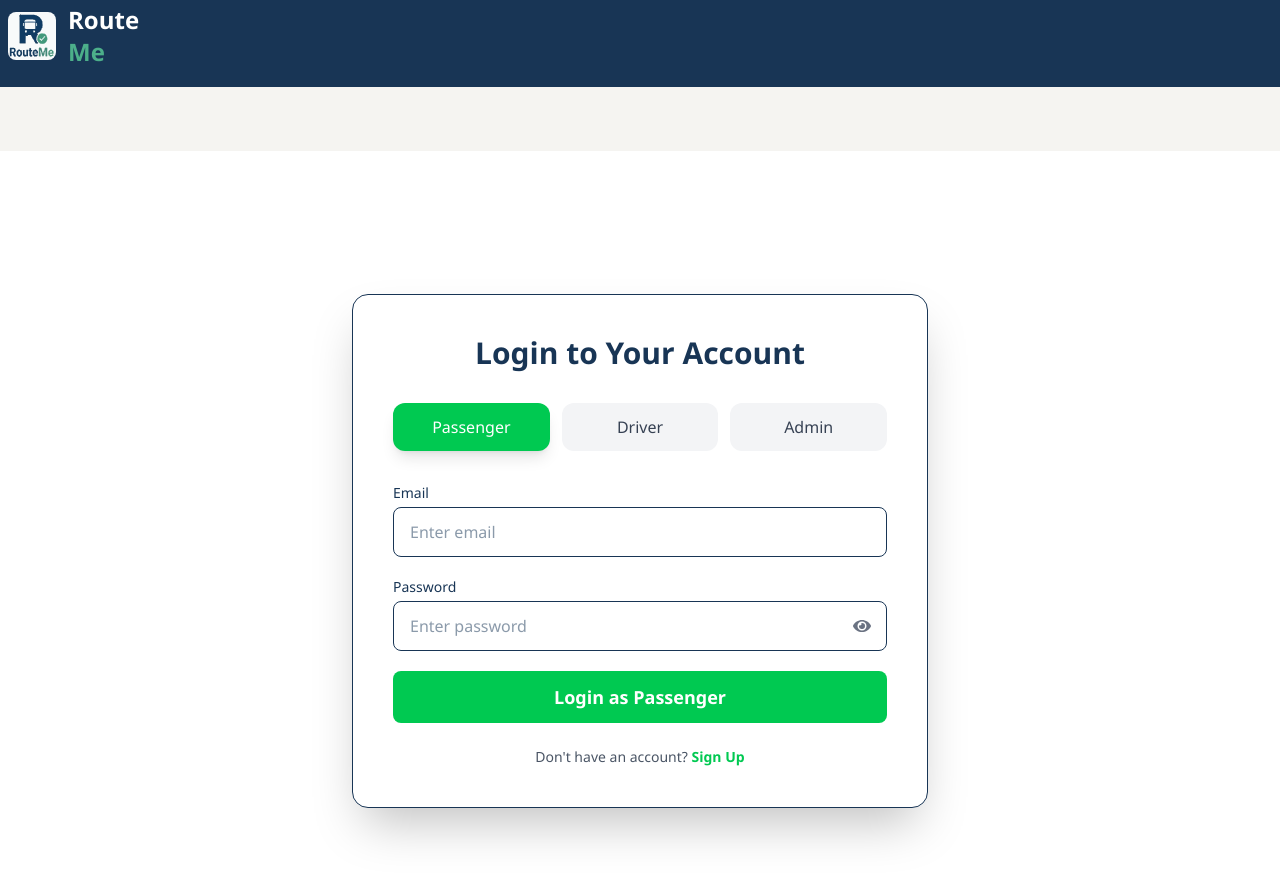
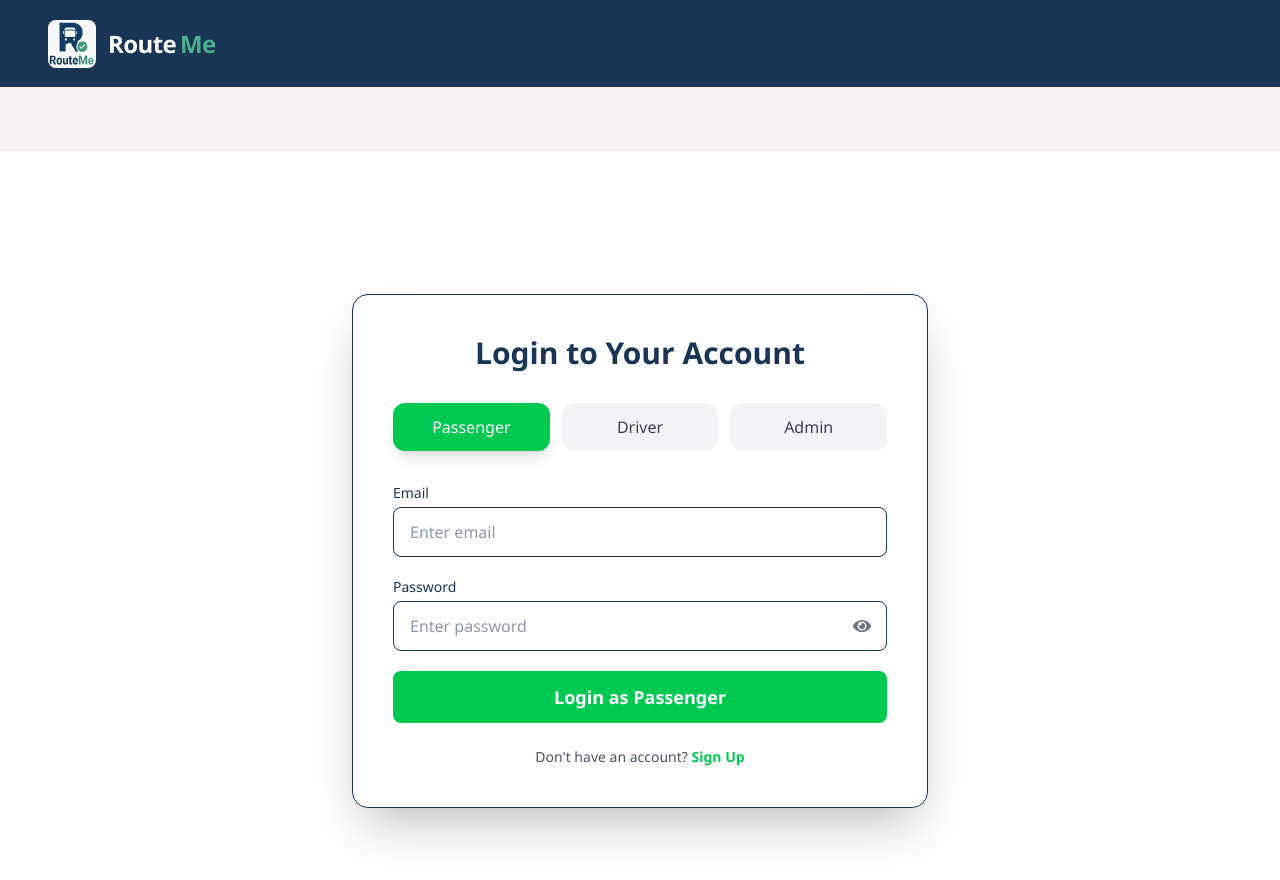
Before and after one commit to RouteMe-Transit/routeme-admin-web-frontend-, a Next.js app in the folder frontend/: page /login in a window 1280 px wide. Shown: the top 880 px of the page. Built offline with nearby package versions, Linux system fonts and the light colour scheme; no server answers.

Commit message:
logo centered

```diff
--- a/frontend/app/(auth)/layout.tsx
+++ b/frontend/app/(auth)/layout.tsx
@@ -8,7 +8,11 @@ type AuthLayoutProps = {
 export default function AuthLayout({ children }: AuthLayoutProps) {
 	return (
 		<div className="relative min-h-screen">
-			<div className="absolute top-0 left-0 h-[87px] w-full  bg-[#183555] sticky" ><LogoNname/></div>
+			<div className="absolute top-0 left-0 h-[87px] w-full bg-[#183555] sticky">
+				<div className="mx-auto max-w-7xl px-4 sm:px-6 lg:px-12 flex items-center h-full">
+					<LogoNname />
+				</div>
+			</div>
 
 			<div className="pt-16">{children}</div>
 		</div>
--- a/frontend/app/api/mock/routes/[id]/route.ts
+++ b/frontend/app/api/mock/routes/[id]/route.ts
@@ -1,7 +1,7 @@
 import { NextResponse } from "next/server";
 
-export async function GET(req: Request, { params }: { params: { id: string } }) {
-  const { id } = params;
+export async function GET(req: Request, { params }: { params: Promise<{ id: string }> }) {
+  const { id } = await params;
 
   const details = {
     r1: {
--- a/frontend/app/components/logoNname/logoNname.tsx
+++ b/frontend/app/components/logoNname/logoNname.tsx
@@ -1,11 +1,18 @@
 import Image from "next/image";
 export default function LogoNname() {
     return (
-        <div className="flex min-w-0 items-center gap-3 px-2 py-1">
-            <Image src="/routeMeLogo.svg" alt="RouteMe Logo" width={100} height={100} className="w-12 h-12 rounded-lg" />
-            <div className="flex flex-col leading-none">
-                <span className="text-2xl font-bold text-white">Route</span>
-                <span className="text-2xl font-bold text-[#4CAF8A]">Me</span>
+        <div className="flex items-center gap-3 min-w-0">
+            <Image
+                src="/routeMeLogo.svg"
+                alt="RouteMe Logo"
+                width={100}
+                height={100}
+                className="w-10 h-10 sm:w-12 sm:h-12 rounded-lg flex-shrink-0"
+            />
+
+            <div className="flex items-center leading-none whitespace-nowrap">
+                <span className="text-lg sm:text-2xl font-extrabold text-white tracking-tight">Route</span>
+                <span className="text-lg sm:text-2xl font-extrabold text-[#4CAF8A] ml-1 tracking-tight">Me</span>
             </div>
         </div>
     );
--- a/frontend/app/components/navBar/NavbarData.tsx
+++ b/frontend/app/components/navBar/NavbarData.tsx
@@ -11,7 +11,7 @@ export default function Navbar() {
 
     return (
         <div className="sticky top-0 z-50 w-full bg-[#183555] shadow-lg">
-            <div className="mx-auto flex w-full max-w-7xl items-center justify-between px-4 py-3 sm:px-6">
+            <div className="page-container flex w-full items-center justify-between py-3">
                 {/* Logo */}
                 <div className="flex min-w-0 items-center gap-3">
                     <LogoNname />
--- a/frontend/app/components/sideBar/Sidebar.tsx
+++ b/frontend/app/components/sideBar/Sidebar.tsx
@@ -315,7 +315,7 @@ export default function Sidebar({ role, gpsEnabled, onGpsToggle }: Props) {
       <div
         className={`fixed inset-y-0 left-0 z-1201 flex h-dvh w-70 -translate-x-full flex-col overflow-y-auto bg-[#122843] text-white shadow-2xl transition-transform duration-300 ease-in-out md:sticky md:top-0 md:z-20 md:h-dvh md:self-start md:shrink-0 md:w-96.25 md:translate-x-0 ${mobileMenuOpen ? "translate-x-0" : ""} ${role === "passenger" ? "passenger-sidebar" : ""} ${role === "bus" ? "bus-sidebar" : ""} ${role === "admin" ? "admin-sidebar" : ""}`}
       >
-        <div className="pt-4 md:pt-0">
+        <div className="pt-4 pb-4 px-6 md:pt-6">
           <LogoNname />
         </div>
 
--- a/frontend/app/globals.css
+++ b/frontend/app/globals.css
@@ -2,6 +2,31 @@
 
 
 @import "leaflet/dist/leaflet.css";
+
+:root {
+    --page-container-max-width: 80rem;
+    --page-container-padding: 1rem;
+}
+
+@media (min-width: 640px) {
+    :root {
+        --page-container-padding: 1.5rem;
+    }
+}
+
+@media (min-width: 1024px) {
+    :root {
+        --page-container-padding: 3rem;
+    }
+}
+
+.page-container {
+    margin-left: auto;
+    margin-right: auto;
+    max-width: var(--page-container-max-width);
+    padding-left: var(--page-container-padding);
+    padding-right: var(--page-container-padding);
+}
 
 body {
     background: #f5f4f1;
--- a/frontend/app/page.tsx
+++ b/frontend/app/page.tsx
@@ -34,8 +34,9 @@ export default function Home() {
       <main className="w-full">
         <Navbar />
 
-        <section className="overflow-hidden bg-[#183555] px-4 py-16 sm:px-6 lg:px-12">
-          <div className="mx-auto flex max-w-7xl flex-col gap-10 lg:flex-row lg:items-center lg:gap-16">
+        <section className="overflow-hidden bg-[#183555] py-16">
+          <div className="page-container">
+            <div className="flex flex-col gap-10 lg:flex-row lg:items-center lg:gap-16">
               <div className="max-w-2xl">
                 <div className="inline-flex items-center gap-2 rounded-full border border-[#50B18D]/30 bg-[#50B18D]/15 px-4 py-2 text-sm font-semibold text-green-100 shadow-sm">
                   <FaCircle className="text-green-400 animate-pulse" />
@@ -107,10 +108,11 @@ export default function Home() {
                 </div>
               </div>
             </div>
+          </div>
         </section>
 
-        <section className="bg-slate-50 px-4 py-12 sm:px-6 lg:px-12">
-          <div className="mx-auto max-w-7xl">
+          <section className="bg-slate-50 py-12">
+            <div className="page-container">
               <div className="grid gap-6 md:grid-cols-3">
                 <div className="rounded-3xl bg-white p-6 shadow-sm border border-slate-200">
                   <h3 className="text-xl font-semibold text-slate-900">Real-time bus location</h3>
@@ -128,8 +130,9 @@ export default function Home() {
             </div>
           </section>
 
-        <footer className="bg-[#183555] px-4 py-10 text-white sm:px-6 lg:px-12">
-          <div className="mx-auto grid max-w-7xl gap-10 lg:grid-cols-3">
+          <footer className="bg-[#183555] py-10 text-white">
+            <div className="page-container">
+                <div className="grid gap-10 lg:grid-cols-3">
                 <div>
                   <LogoNname />
                   <p className="mt-4 max-w-md text-sm text-slate-300">
@@ -167,6 +170,7 @@ export default function Home() {
                 <Link href="/terms" className="hover:text-[#50B18D]">Terms of Service</Link>
               </div>
             </div>
+          </div>
         </footer>
       </main>
     </div>
--- a/frontend/app/passenger/lost&found/page.tsx
+++ b/frontend/app/passenger/lost&found/page.tsx
@@ -138,7 +138,6 @@ export default function LostFound() {
         <button
           className="w-full rounded-lg bg-green-500 px-6 py-3 text-white sm:w-auto"
           onClick={() => setShowModal(true)}
-          className="bg-green-500 text-white px-6 py-3 rounded-lg"
         >
           + Report Item
         </button>
```
Lines whose indentation alone changed are shown as unchanged.
